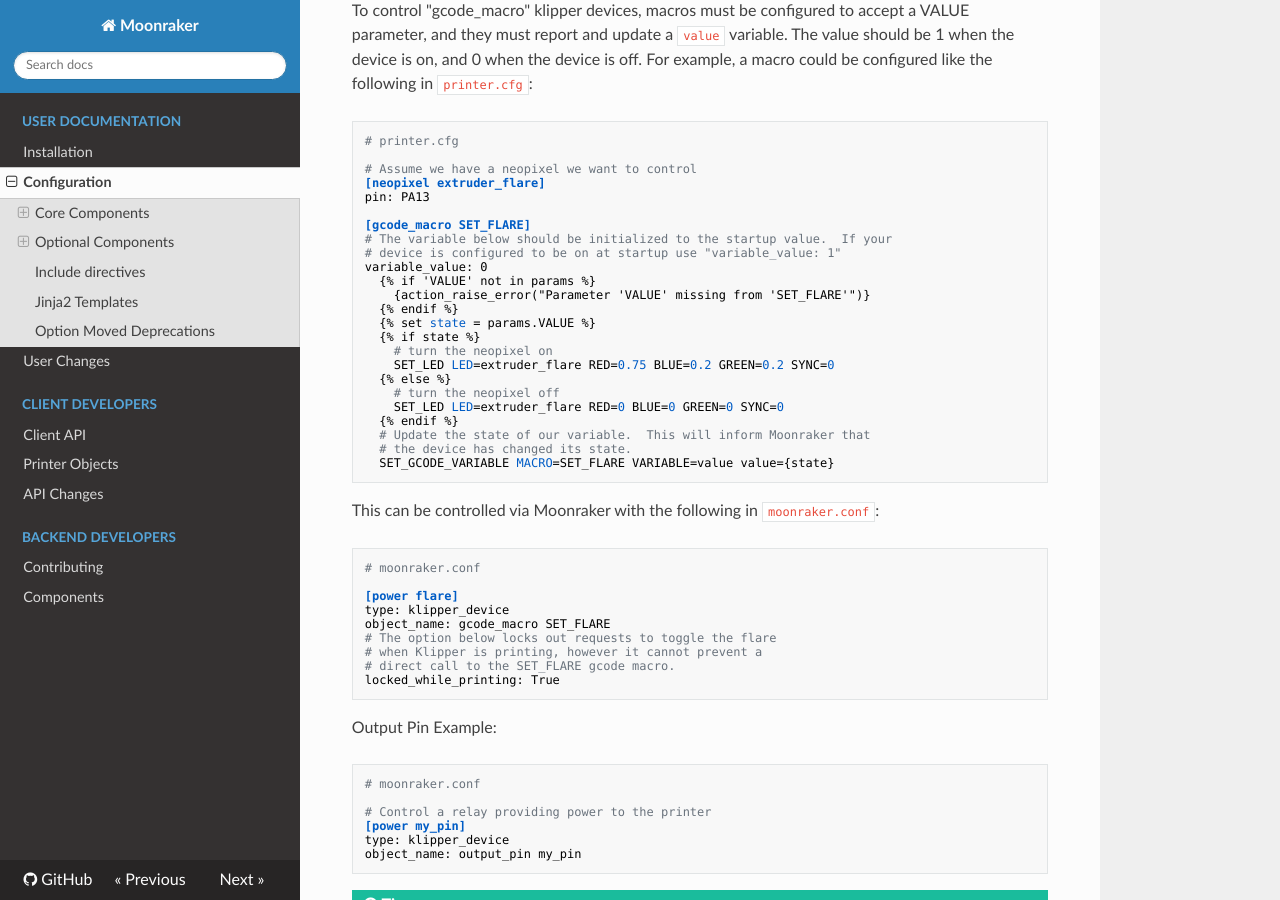
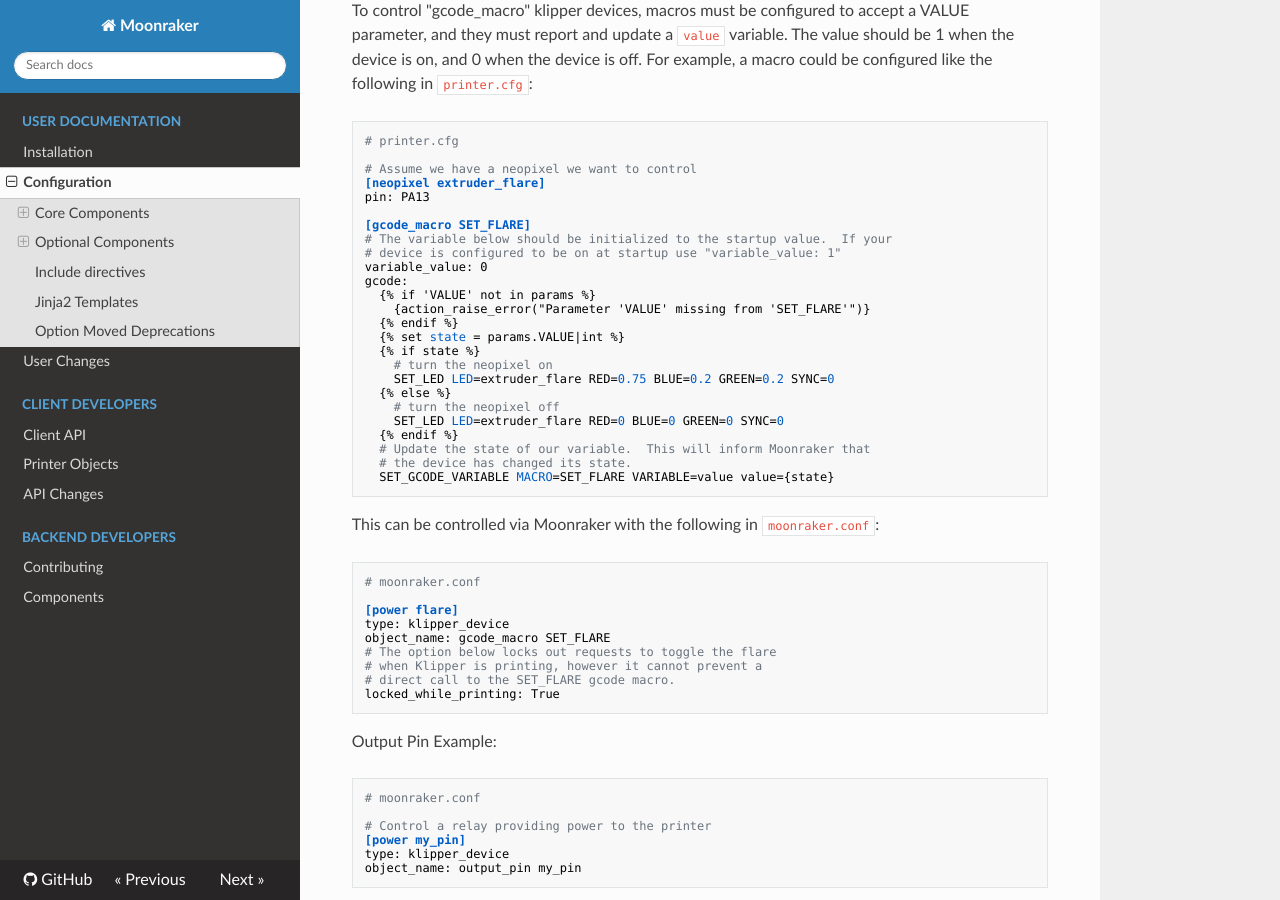
Before and after one commit to Arksine/moonraker, an MkDocs documentation site: the page built from docs/configuration.md, in a window 1280 px wide and 900 px high, scrolled down 11820 px. Built offline with MkDocs 1.6.1, drawn with Linux system fonts in a browser that asks for light colours; nearby versions of some CDN libraries.

Commit message:
Update configuration.md
set_flare macro didn't work. This small changes should help.

```diff
--- a/docs/configuration.md
+++ b/docs/configuration.md
@@ -707,10 +707,11 @@
 # The variable below should be initialized to the startup value.  If your
 # device is configured to be on at startup use "variable_value: 1"
 variable_value: 0
+gcode:
   {% if 'VALUE' not in params %}
     {action_raise_error("Parameter 'VALUE' missing from 'SET_FLARE'")}
   {% endif %}
-  {% set state = params.VALUE %}
+  {% set state = params.VALUE|int %}
   {% if state %}
     # turn the neopixel on
     SET_LED LED=extruder_flare RED=0.75 BLUE=0.2 GREEN=0.2 SYNC=0
```
